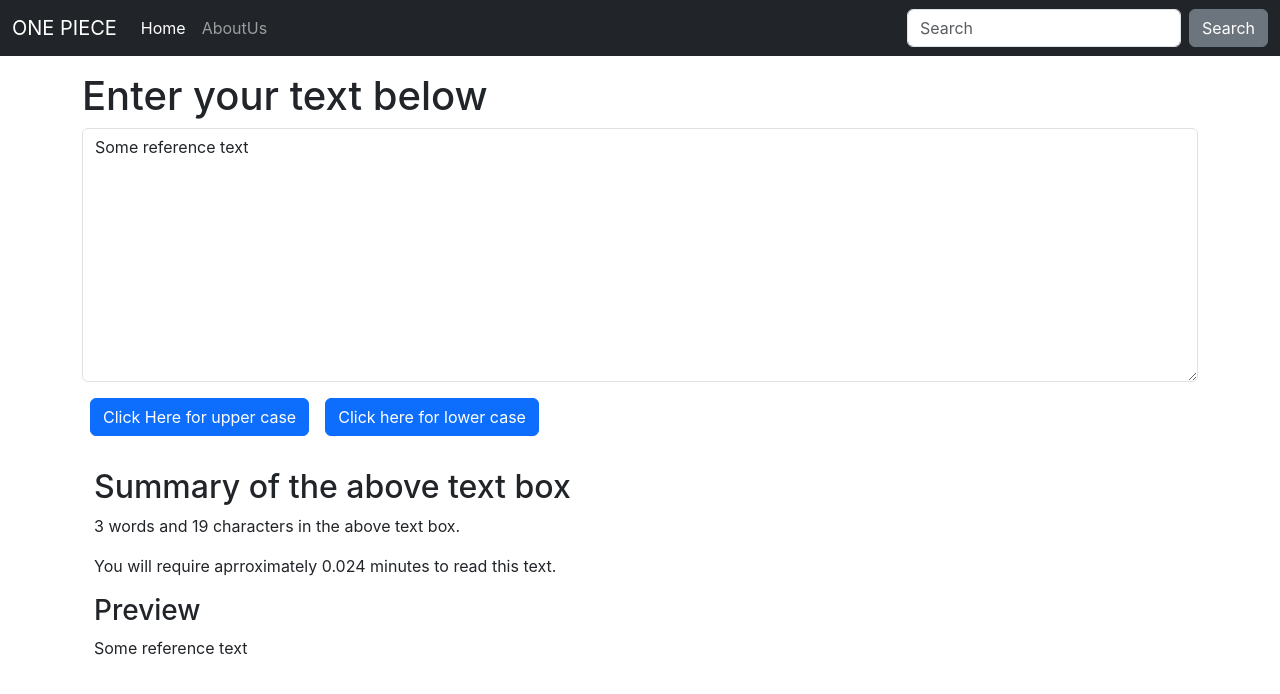
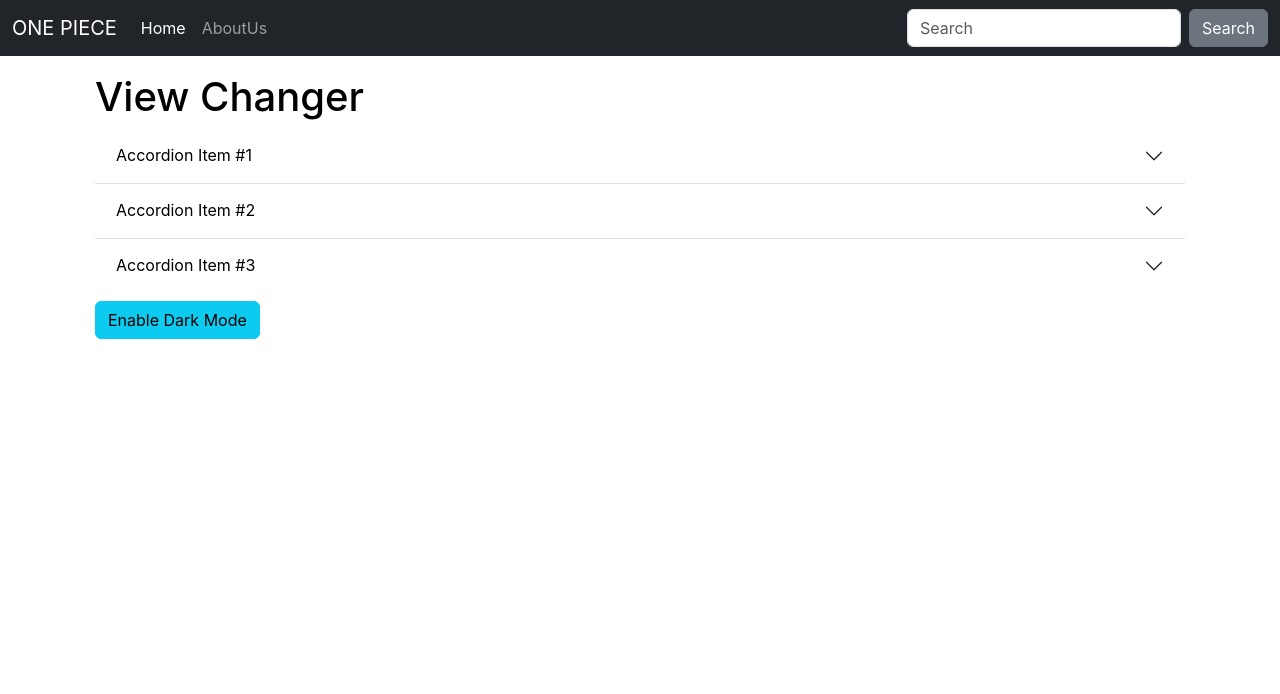
Before and after one commit to rahul-17-11/my-app, a React (Create React App) app: page / in a window 1280 px wide. Shown: the top 694 px of the page. Built offline with nearby package versions, Linux system fonts and the light colour scheme.

Commit message:
useState is used and About.js is added

```diff
--- a/src/App.js
+++ b/src/App.js
@@ -1,13 +1,15 @@
 import './App.css';
 import Navbar from './componets/Navbar';
-import Textarea from './componets/Textarea';
+// import Textarea from './componets/Textarea';
+import About from './componets/About';
 
 function App() {
   return (
     <>
       <Navbar title="ONE PIECE" about="AboutUs"/>
       <div className="container my-3 my-3">
-      <Textarea heading="Enter your text below"/>
+      {/* <Textarea heading="Enter your text below"/> */}
+      <About/>
       </div>
     </>
 
--- /dev/null
+++ b/src/componets/About.js
@@ -0,0 +1,66 @@
+import React, { useState } from 'react'
+
+export default function About() {
+    const [myStyle,setMyStyle] = useState({
+        color:'black',
+        background:'white',
+        border:'1px solid white'
+    })
+    const [btnw,setBtnw] =useState("Enable Dark Mode")
+    const toggleStyle = ()=>{
+        if(myStyle.color === 'black'){
+            setMyStyle({
+                color:'white',
+                background:'black',
+                border:'1px solid white'
+            })
+            setBtnw("Disable Dark Mode")
+        }else{
+            setMyStyle({
+                color:'black',
+                background:'white',
+            })
+            setBtnw("Enable Dark Mode")
+        }
+    }
+
+
+  return (
+    <div className='container my-2' style={myStyle}>
+        <h1>View Changer</h1>
+        <div className="accordion accordion-flush" id="accordionFlushExample">
+        <div className="accordion-item">
+        <h2 className="accordion-header">
+        <button className="accordion-button collapsed" style={myStyle} type="button" data-bs-toggle="collapse" data-bs-target="#flush-collapseOne" aria-expanded="false" aria-controls="flush-collapseOne">
+        Accordion Item #1
+        </button>
+        </h2>
+        <div id="flush-collapseOne" className="accordion-collapse collapse" data-bs-parent="#accordionFlushExample">
+        <div className="accordion-body" style={myStyle}>Placeholder content for this accordion, which is intended to demonstrate the <code>.accordion-flush</code> class. This is the first item's accordion body.</div>
+        </div>
+        </div>
+        <div className="accordion-item">
+        <h2 className="accordion-header">
+        <button className="accordion-button collapsed" style={myStyle} type="button" data-bs-toggle="collapse" data-bs-target="#flush-collapseTwo" aria-expanded="false" aria-controls="flush-collapseTwo">
+        Accordion Item #2
+        </button>
+        </h2>
+        <div id="flush-collapseTwo" className="accordion-collapse collapse" data-bs-parent="#accordionFlushExample">
+        <div className="accordion-body" style={myStyle}>Placeholder content for this accordion, which is intended to demonstrate the <code>.accordion-flush</code> class. This is the second item's accordion body. Let's imagine this being filled with some actual content.</div>
+        </div>
+        </div>
+        <div className="accordion-item">
+        <h2 className="accordion-header">
+        <button className="accordion-button collapsed" style={myStyle} type="button" data-bs-toggle="collapse" data-bs-target="#flush-collapseThree" aria-expanded="false" aria-controls="flush-collapseThree">
+        Accordion Item #3
+        </button>
+        </h2>
+        <div id="flush-collapseThree" className="accordion-collapse collapse" data-bs-parent="#accordionFlushExample">
+        <div className="accordion-body" style={myStyle}>Placeholder content for this accordion, which is intended to demonstrate the <code>.accordion-flush</code> class. This is the third item's accordion body. Nothing more exciting happening here in terms of content, but just filling up the space to make it look, at least at first glance, a bit more representative of how this would look in a real-world application.</div>
+        </div>
+        </div>
+        </div>
+        <button onClick={toggleStyle} type="button" className="btn btn-info my-2">{btnw}</button>
+    </div>
+  )
+}
--- a/src/componets/Textarea.js
+++ b/src/componets/Textarea.js
@@ -8,6 +8,9 @@
     const clickOnHandle = ()=>{
         let lowertext = text.toLowerCase();
         setText(lowertext)
+    }
+    const clickOnClear = ()=>{
+        setText("")
     }
     const handleOnChange = (event)=>{
         setText(event.target.value)
@@ -20,6 +23,8 @@
         <textarea className="form-control" value={text} onChange={handleOnChange} id="myText" rows="10"></textarea>
         <button className="btn btn-primary my-3 mx-2" onClick={handleOnClick}>Click Here for upper case</button>
         <button className="btn btn-primary my-3 mx-2" onClick={clickOnHandle}>Click here for lower case</button>
+
+        <button className="btn btn-primary my-3 mx-2" onClick={clickOnClear}>Clear</button>
         </div>
         <div className='container '>
         <h2>Summary of the above text box</h2>
```
